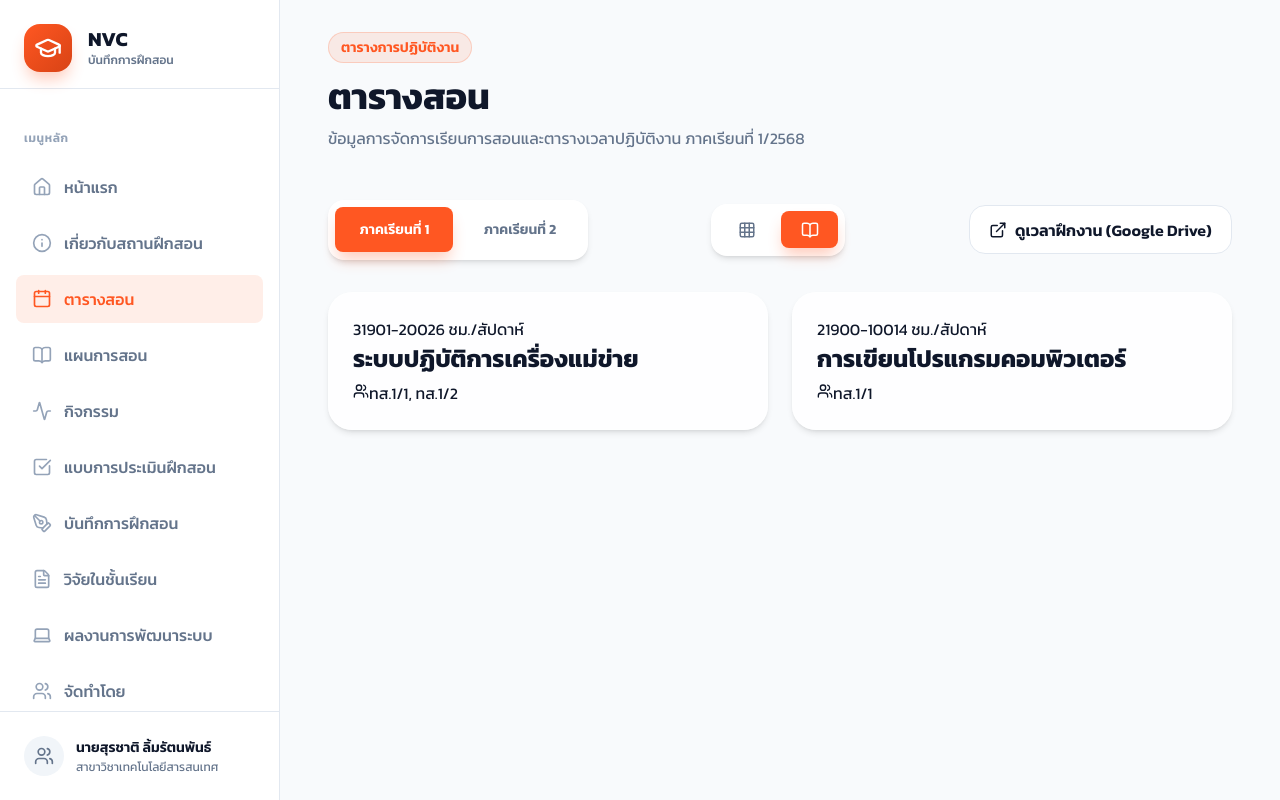
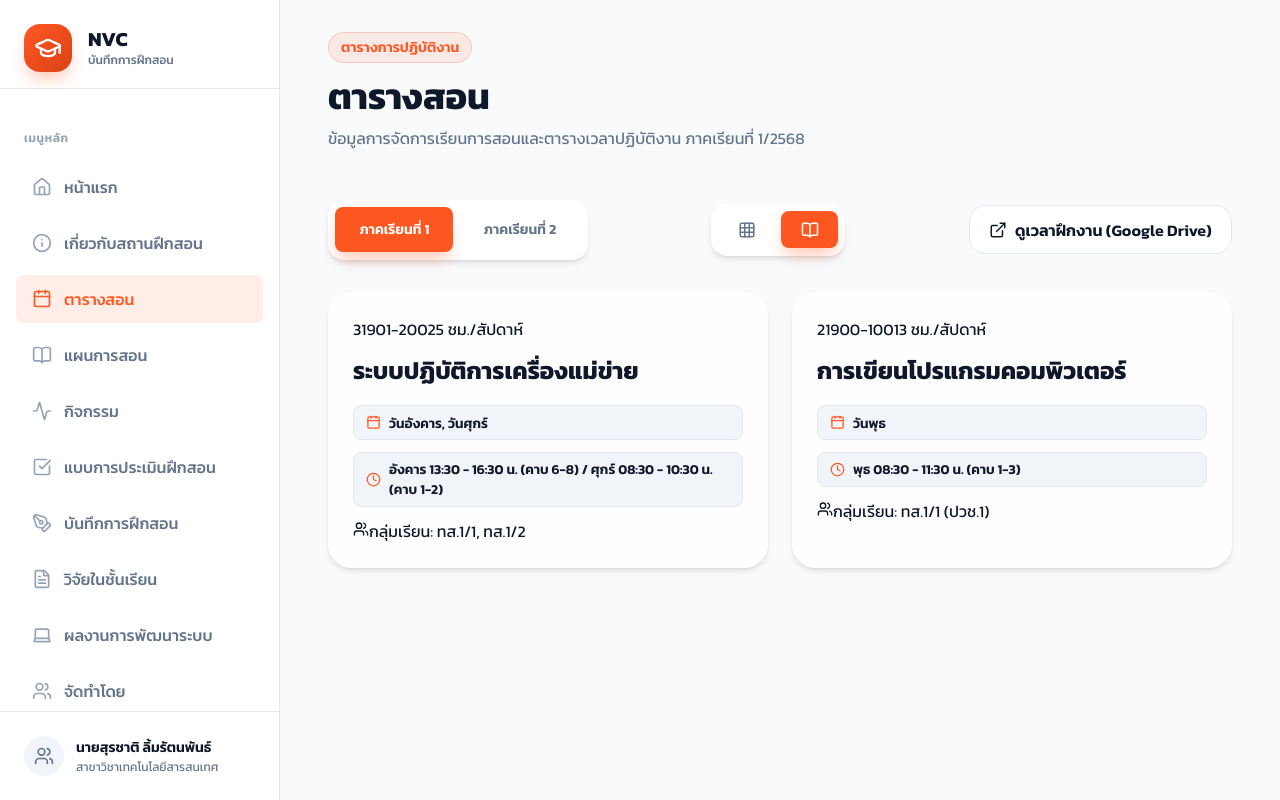
Before and after one commit to Surachart01/TPR, a React (Vite) app: page /schedule in a window 1280 px wide. Both pictures are taken after a click on the button 809 px from the left and 229 px from the top of the page. Built offline with nearby package versions, Linux system fonts and the light colour scheme.

Commit message:
feat: enhance course card UI with hover effects and detailed schedule metadata tags

```diff
--- a/src/data/siteData.json
+++ b/src/data/siteData.json
@@ -93,8 +93,24 @@
       "semester": "ภาคเรียนที่ 1/2568",
       "imageUrl": "https://images.unsplash.com/photo-1506784951279-d9a139a584ce?auto=format&fit=crop&q=80&w=800&h=400",
       "courses": [
-        { "id": 1, "code": "31901-2002", "name": "ระบบปฏิบัติการเครื่องแม่ข่าย", "hours": "6", "classes": "ทส.1/1, ทส.1/2" },
-        { "id": 2, "code": "21900-1001", "name": "การเขียนโปรแกรมคอมพิวเตอร์", "hours": "4", "classes": "ทส.1/1" }
+        {
+          "id": 1,
+          "code": "31901-2002",
+          "name": "ระบบปฏิบัติการเครื่องแม่ข่าย",
+          "day": "วันอังคาร, วันศุกร์",
+          "time": "อังคาร 13:30 - 16:30 น. (คาบ 6-8) / ศุกร์ 08:30 - 10:30 น. (คาบ 1-2)",
+          "hours": "5",
+          "classes": "ทส.1/1, ทส.1/2"
+        },
+        {
+          "id": 2,
+          "code": "21900-1001",
+          "name": "การเขียนโปรแกรมคอมพิวเตอร์",
+          "day": "วันพุธ",
+          "time": "พุธ 08:30 - 11:30 น. (คาบ 1-3)",
+          "hours": "3",
+          "classes": "ทส.1/1 (ปวช.1)"
+        }
       ]
     },
     "term2": {
--- a/src/pages/Schedule.css
+++ b/src/pages/Schedule.css
@@ -203,6 +203,33 @@
 .course-card {
   padding: 1.5rem;
   border-radius: var(--radius-xl);
+  display: flex;
+  flex-direction: column;
+  gap: 0.75rem;
+  transition: transform 0.2s ease, box-shadow 0.2s ease;
+}
+
+.course-card:hover {
+  transform: translateY(-3px);
+  box-shadow: var(--shadow-lg);
+}
+
+.course-schedule-tag, .course-time-tag {
+  display: flex;
+  align-items: center;
+  gap: 0.5rem;
+  font-size: 0.85rem;
+  font-weight: 600;
+  color: var(--text-main);
+  background: var(--surface-hover);
+  padding: 0.4rem 0.75rem;
+  border-radius: var(--radius-md);
+  border: 1px solid var(--border);
+}
+
+.course-schedule-tag svg, .course-time-tag svg {
+  color: var(--primary);
+  flex-shrink: 0;
 }
 
 @media (max-width: 768px) {
--- a/src/pages/Schedule.jsx
+++ b/src/pages/Schedule.jsx
@@ -146,10 +146,25 @@ export function Schedule() {
                   <span className="course-hours">{course.hours} ชม./สัปดาห์</span>
                 </div>
                 <h3 className="course-name">{course.name}</h3>
+
+                {course.day && (
+                  <div className="course-schedule-tag">
+                    <Calendar size={15} />
+                    <span>{course.day}</span>
+                  </div>
+                )}
+
+                {course.time && (
+                  <div className="course-time-tag">
+                    <Clock size={15} />
+                    <span>{course.time}</span>
+                  </div>
+                )}
+
                 <div className="course-footer">
                   <div className="course-info-item">
                     <Users size={16} />
-                    <span>{course.classes}</span>
+                    <span>กลุ่มเรียน: {course.classes}</span>
                   </div>
                 </div>
               </div>
```
